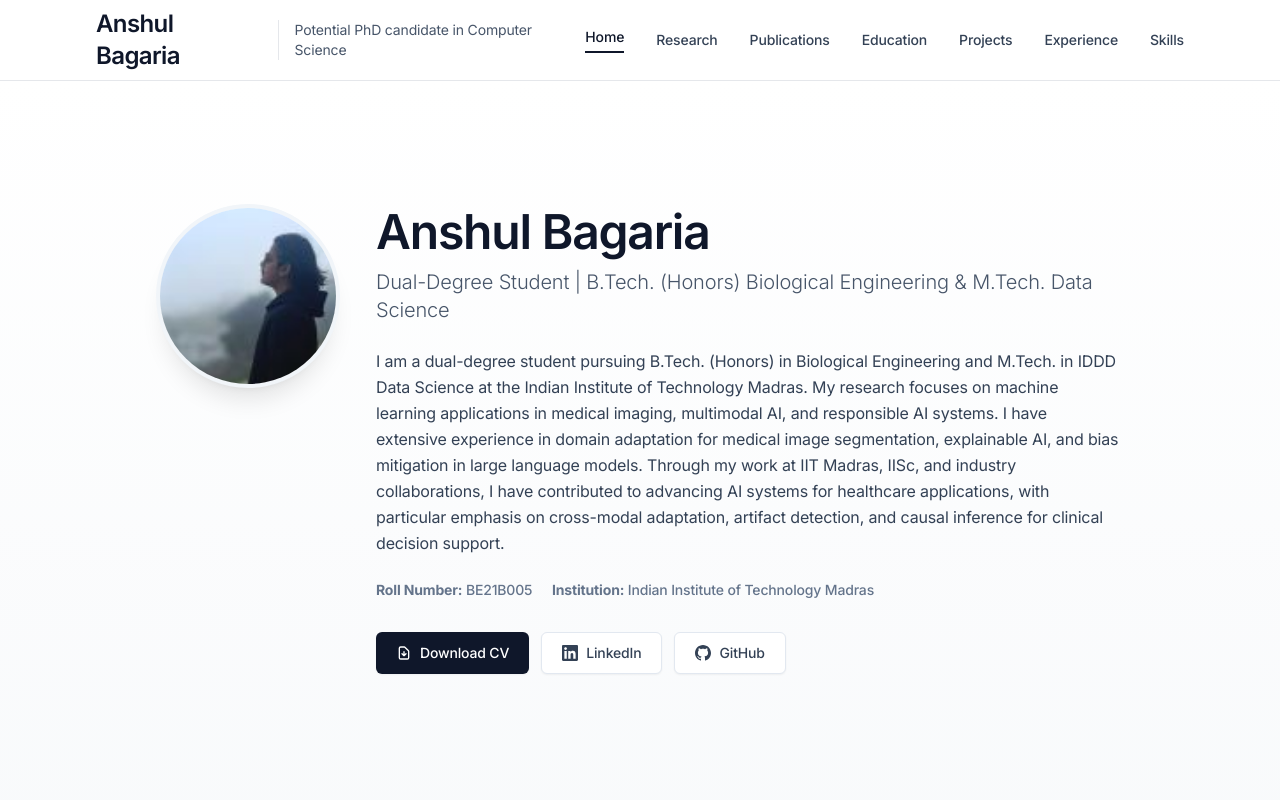
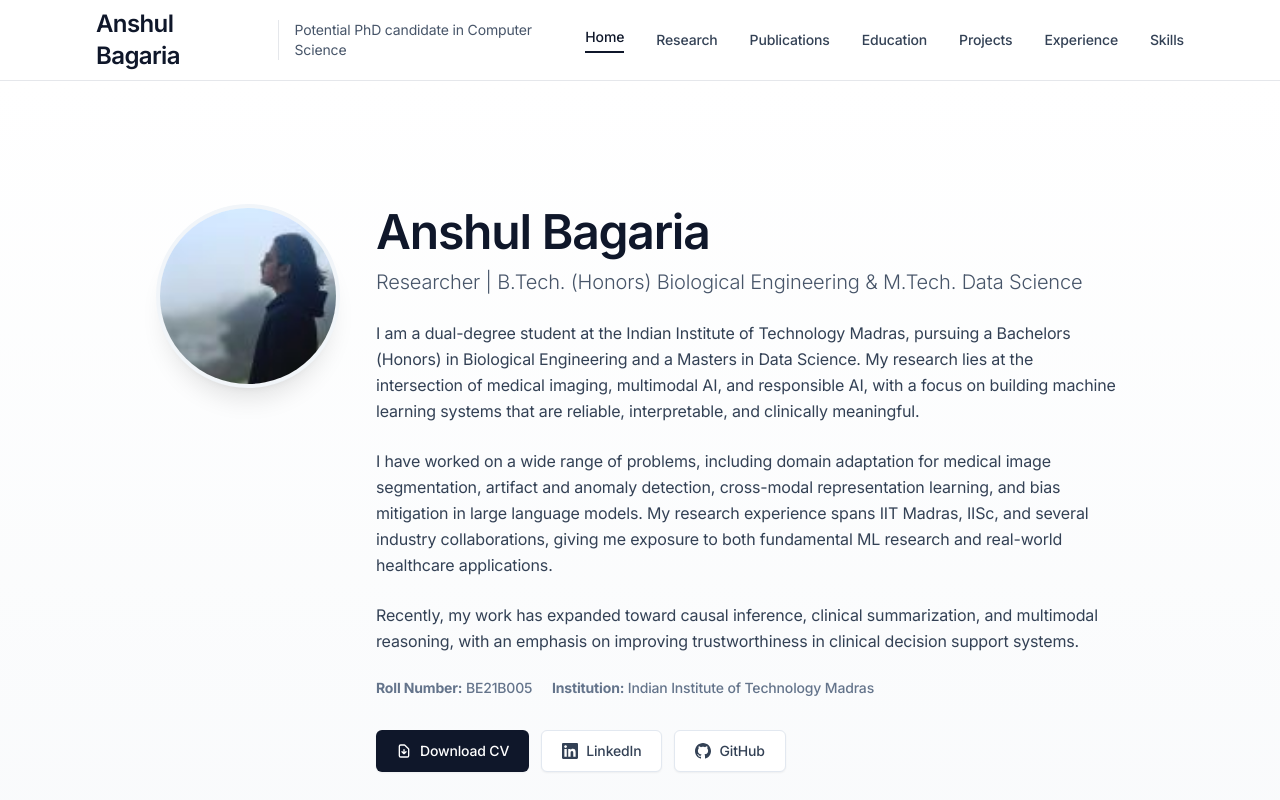
Before and after one commit to anshul-2010/Portfolio, a plain HTML site: page index.html in a window 1280 px wide. Shown: the top 800 px of the page. Drawn offline with nearby package versions, Linux system fonts and the light colour scheme.

Commit message:
Updated home page

```diff
--- a/index.html
+++ b/index.html
@@ -130,14 +130,16 @@
           <div class="flex-1 text-center md:text-left">
             <h2 class="text-4xl sm:text-5xl font-semibold text-slate-900 mb-3 tracking-tight">Anshul Bagaria</h2>
             <p class="text-lg sm:text-xl text-slate-600 mb-6 font-light">
-              Dual-Degree Student | B.Tech. (Honors) Biological Engineering & M.Tech. Data Science
+              Researcher | B.Tech. (Honors) Biological Engineering & M.Tech. Data Science
             </p>
             <p class="text-base leading-relaxed text-slate-700 mb-6 max-w-3xl">
-              I am a dual-degree student pursuing B.Tech. (Honors) in Biological Engineering and M.Tech. in IDDD Data Science at the Indian Institute of Technology Madras.
-              My research focuses on machine learning applications in medical imaging, multimodal AI, and responsible AI systems. I have extensive experience in domain adaptation
-              for medical image segmentation, explainable AI, and bias mitigation in large language models. Through my work at IIT Madras, IISc, and industry collaborations,
-              I have contributed to advancing AI systems for healthcare applications, with particular emphasis on cross-modal adaptation, artifact detection, and causal inference
-              for clinical decision support.
+              I am a dual-degree student at the Indian Institute of Technology Madras, pursuing a Bachelors (Honors) in Biological Engineering and a Masters in Data Science. My research lies at the intersection of medical imaging, multimodal AI, and responsible AI, with a focus on building machine learning systems that are reliable, interpretable, and clinically meaningful.
+            </p>
+            <p class="text-base leading-relaxed text-slate-700 mb-6 max-w-3xl">
+              I have worked on a wide range of problems, including domain adaptation for medical image segmentation, artifact and anomaly detection, cross-modal representation learning, and bias mitigation in large language models. My research experience spans IIT Madras, IISc, and several industry collaborations, giving me exposure to both fundamental ML research and real-world healthcare applications.
+            </p>
+            <p class="text-base leading-relaxed text-slate-700 mb-6 max-w-3xl">
+              Recently, my work has expanded toward causal inference, clinical summarization, and multimodal reasoning, with an emphasis on improving trustworthiness in clinical decision support systems.
             </p>
             <p class="text-sm text-slate-500 mb-8 font-medium">
               <span class="inline-block mr-4"><strong>Roll Number:</strong> BE21B005</span>
```
